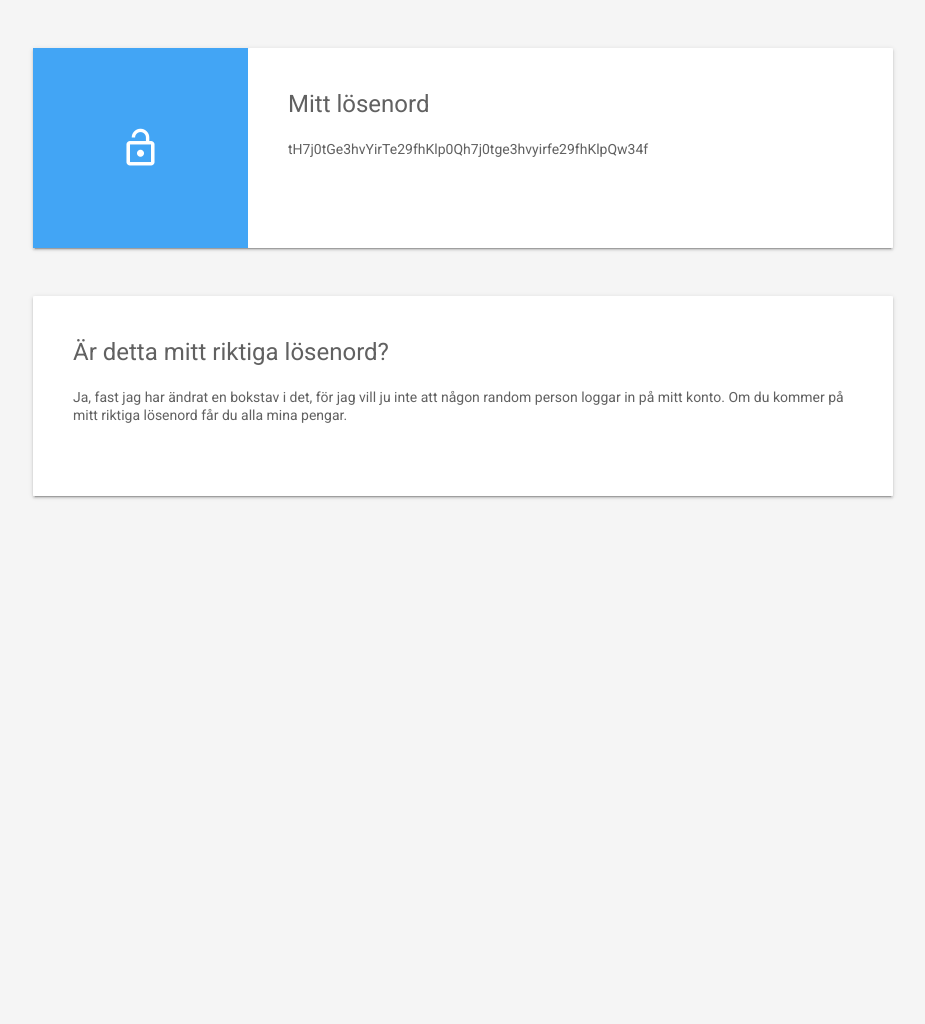
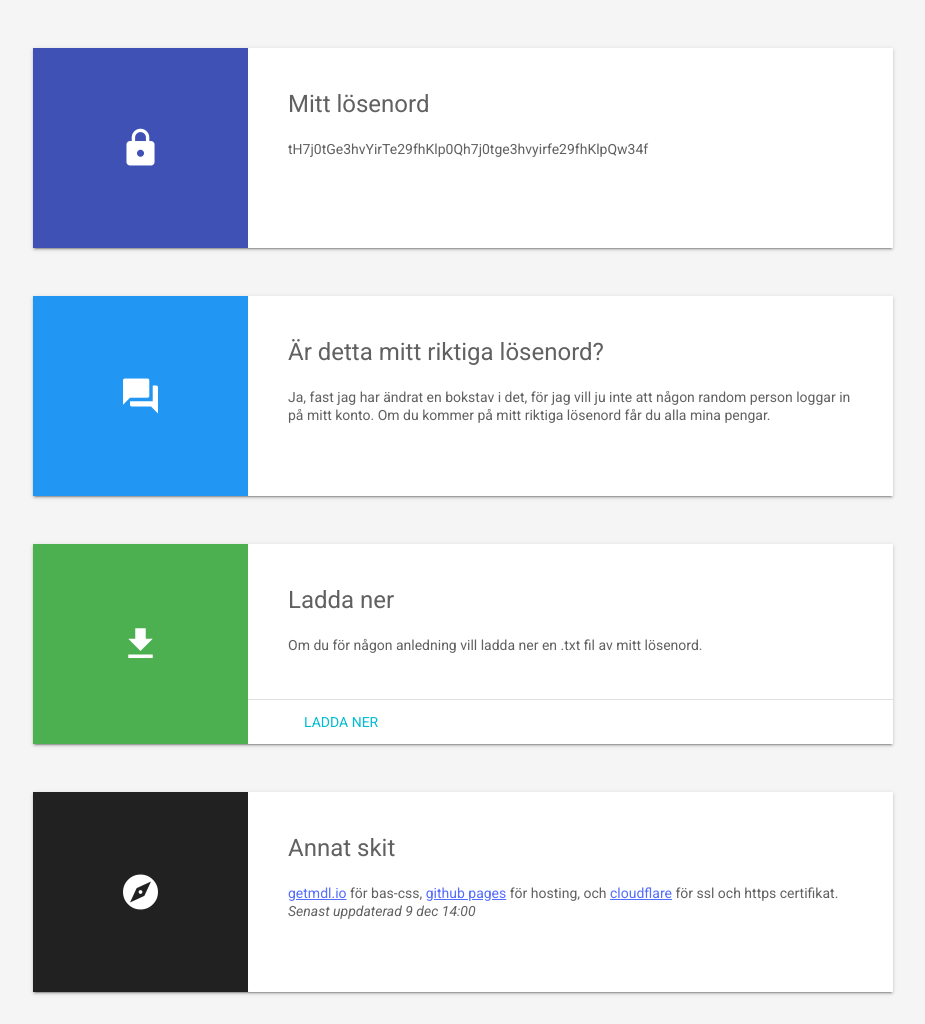
Before and after one commit to clsuger/clsuger.github.io, a plain HTML site: page index.html in a window 1280 px wide. Shown: the whole page, without its empty margins (177-1102 px from the left). Before the commit the page ends 800 px from the top, so only its background shows below. Drawn offline with nearby package versions, Linux system fonts and the light colour scheme.

Commit message:
Add files via upload

```diff
--- a/index.html
+++ b/index.html
@@ -39,8 +39,8 @@
       <main class="mdl-layout__content">
         <div class="mdl-layout__tab-panel is-active" id="overview">
           <section class="section--center mdl-grid mdl-grid--no-spacing mdl-shadow--2dp">
-            <header class="section__play-btn mdl-cell mdl-cell--3-col-desktop mdl-cell--2-col-tablet mdl-cell--4-col-phone mdl-color--blue-400 mdl-color-text--white">
-              <i class="material-icons">lock_open</i>
+            <header class="section__play-btn mdl-cell mdl-cell--3-col-desktop mdl-cell--2-col-tablet mdl-cell--4-col-phone mdl-color--indigo-500 mdl-color-text--white">
+              <i class="material-icons">lock</i>
             </header>
             <div class="mdl-card mdl-cell mdl-cell--9-col-desktop mdl-cell--6-col-tablet mdl-cell--4-col-phone">
               <div class="mdl-card__supporting-text">
@@ -50,14 +50,57 @@
             </div>
 
           </section>
-          <section class="section--center mdl-grid mdl-grid--no-spacing">
+  <body class="mdl-demo mdl-color--grey-100 mdl-color-text--grey-700 mdl-base">
+    <div class="mdl-layout mdl-js-layout mdl-layout--fixed-header">
+      <main class="mdl-layout__content">
+        <div class="mdl-layout__tab-panel is-active" id="overview">
           <section class="section--center mdl-grid mdl-grid--no-spacing mdl-shadow--2dp">
-            <div class="mdl-card mdl-cell mdl-cell--12-col">
+            <header class="section__play-btn mdl-cell mdl-cell--3-col-desktop mdl-cell--2-col-tablet mdl-cell--4-col-phone mdl-color--blue-500 mdl-color-text--white">
+              <i class="material-icons">question_answer</i>
+            </header>
+            <div class="mdl-card mdl-cell mdl-cell--9-col-desktop mdl-cell--6-col-tablet mdl-cell--4-col-phone">
               <div class="mdl-card__supporting-text">
                 <h4>Är detta mitt riktiga lösenord?</h4>
                 Ja, fast jag har ändrat en bokstav i det, för jag vill ju inte att någon random person loggar in på mitt konto. Om du kommer på mitt riktiga lösenord får du alla mina pengar.
               </div>
             </div>
+
+          </section>
+  <body class="mdl-demo mdl-color--grey-100 mdl-color-text--grey-700 mdl-base">
+    <div class="mdl-layout mdl-js-layout mdl-layout--fixed-header">
+      <main class="mdl-layout__content">
+        <div class="mdl-layout__tab-panel is-active" id="overview">
+          <section class="section--center mdl-grid mdl-grid--no-spacing mdl-shadow--2dp">
+            <header class="section__play-btn mdl-cell mdl-cell--3-col-desktop mdl-cell--2-col-tablet mdl-cell--4-col-phone mdl-color--green-500 mdl-color-text--white">
+              <i class="material-icons">file_download</i>
+            </header>
+            <div class="mdl-card mdl-cell mdl-cell--9-col-desktop mdl-cell--6-col-tablet mdl-cell--4-col-phone">
+              <div class="mdl-card__supporting-text">
+                  <h4>Ladda ner</h4>
+                Om du för någon anledning vill ladda ner en .txt fil av mitt                     lösenord.
+                </div>
+                <div class="mdl-card__actions">
+                <a href="pwd.txt" class="mdl-button">ladda ner</a>
+              </div>
+            </div>
+
+          </section>
+  <body class="mdl-demo mdl-color--grey-100 mdl-color-text--grey-700 mdl-base">
+    <div class="mdl-layout mdl-js-layout mdl-layout--fixed-header">
+      <main class="mdl-layout__content">
+        <div class="mdl-layout__tab-panel is-active" id="overview">
+          <section class="section--center mdl-grid mdl-grid--no-spacing mdl-shadow--2dp">
+            <header class="section__play-btn mdl-cell mdl-cell--3-col-desktop mdl-cell--2-col-tablet mdl-cell--4-col-phone mdl-color--grey-900 mdl-color-text--white">
+              <i class="material-icons">explore</i>
+            </header>
+            <div class="mdl-card mdl-cell mdl-cell--9-col-desktop mdl-cell--6-col-tablet mdl-cell--4-col-phone">
+              <div class="mdl-card__supporting-text">
+                  <h4>Annat skit</h4>
+                  <a href="https://getmdl.io/">getmdl.io</a> för bas-css, <a href="https://github.com/clsuger/clsuger.github.io">github pages</a> för hosting, och <a href="https://www.cloudflare.com/">cloudflare</a> för ssl och https certifikat. <i>Senast uppdaterad 9 dec 14:00</i>
+                </div>
+            </div>
+
+
           </section>
         </div>
       </main>
```
